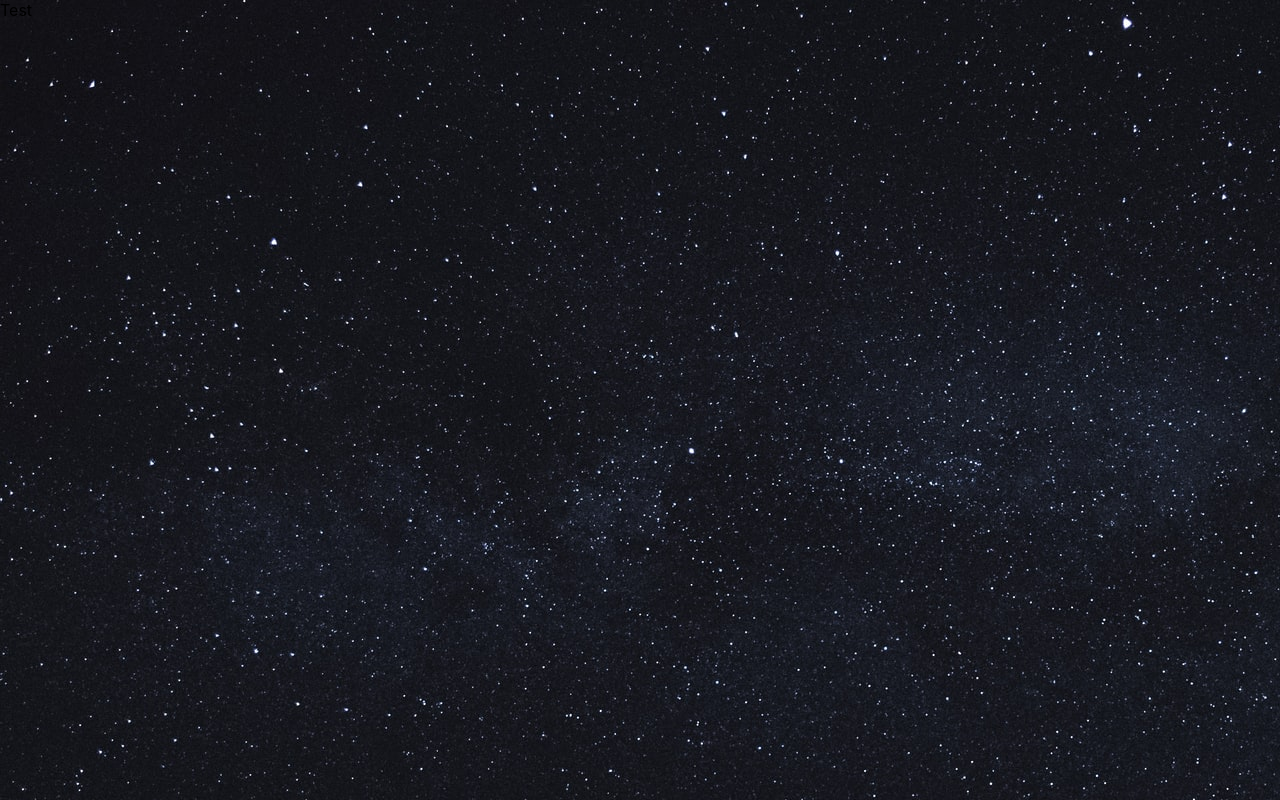
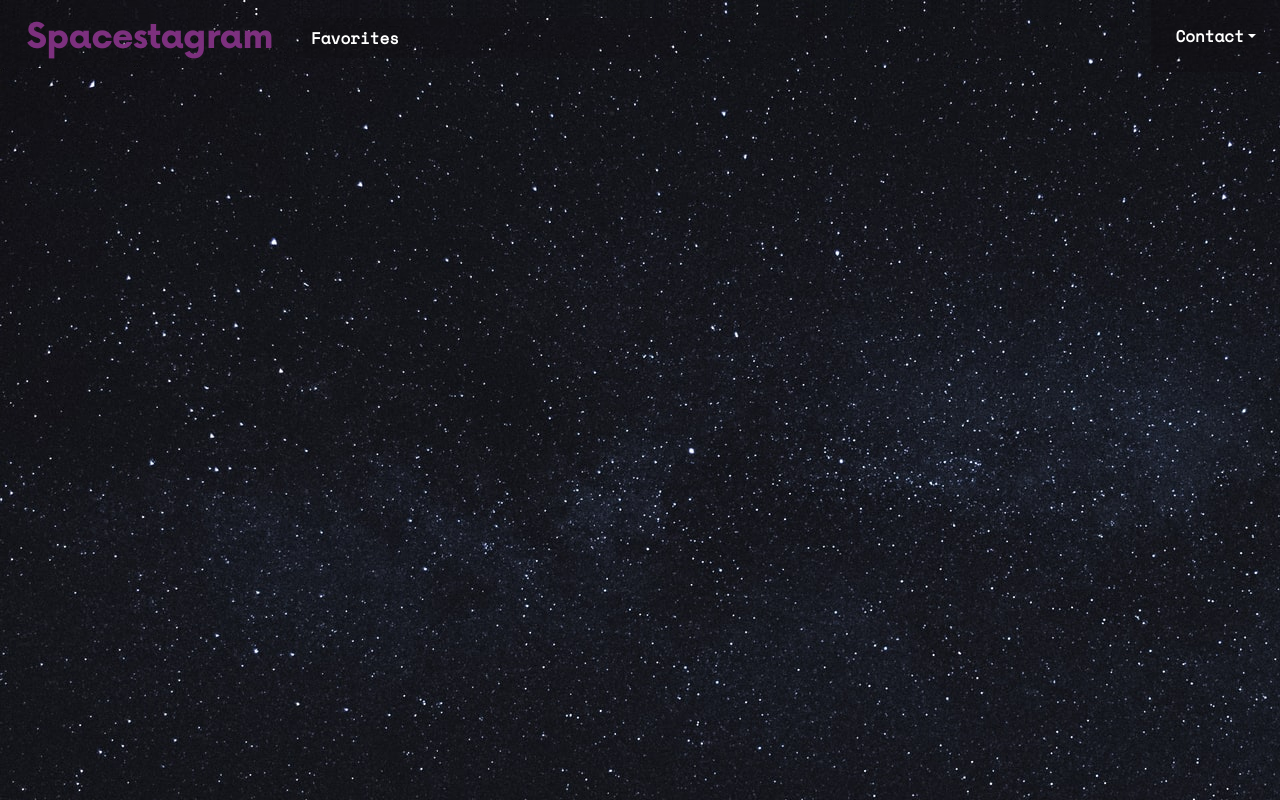
Before and after one commit to hblackmer/spacestagram, a React (Create React App) app: page / in a window 1280 px wide. Built offline with nearby package versions, Linux system fonts and the light colour scheme.

Commit message:
Added Navigation bar.

```diff
--- a/package.json
+++ b/package.json
@@ -12,6 +12,7 @@
     "react-dom": "^17.0.2",
     "react-router-dom": "5.3.0",
     "react-scripts": "5.0.0",
+    "reactstrap": "^9.0.1",
     "web-vitals": "^2.1.3"
   },
   "scripts": {
--- a/public/index.html
+++ b/public/index.html
@@ -6,6 +6,11 @@
     <meta name="viewport" content="width=device-width, initial-scale=1" />
     <meta name="theme-color" content="#000000" />
     <title>Spacestagram</title>
+
+    // Google Fonts
+    <link rel="preconnect" href="https://fonts.googleapis.com">
+    <link rel="preconnect" href="https://fonts.gstatic.com" crossorigin>
+    <link href="https://fonts.googleapis.com/css2?family=Space+Mono&display=swap" rel="stylesheet">
   </head>
   <body>
     <div id="root">
--- a/src/components/App/App.js
+++ b/src/components/App/App.js
@@ -1,4 +1,4 @@
-import React from 'react';
+import React, { Fragment } from 'react';
 import {
     BrowserRouter as Router,
     Route,
@@ -7,11 +7,16 @@ import {
 } from 'react-router-dom';
 
 import './App.css';
+import 'bootstrap/dist/css/bootstrap.min.css';
+
 import Main from '../Main/Main';
 import Saved from '../Saved/Saved';
+import Navigation from '../Navigation/Navigation';
 
 const App = () => {
     return (
+        <Fragment>
+            <Navigation />
             <Router className="App">
                 <Switch>
                     <Route path="/" exact>
@@ -23,6 +28,7 @@ const App = () => {
                     <Redirect to="/" />
                 </Switch>
             </Router>
+        </Fragment>
     );
 }
 
--- a/src/components/Main/Main.js
+++ b/src/components/Main/Main.js
@@ -5,7 +5,6 @@ import './Main.css';
 const Main = () => {
   return (
     <div>
-        Test
     </div>
   );
 }
--- /dev/null
+++ b/src/components/Navigation/Navigation.css
@@ -0,0 +1,5 @@
+a {
+    color: white !important;
+    font-family: 'Space Mono', monospace;
+    font-weight: bold;
+}
--- /dev/null
+++ b/src/components/Navigation/Navigation.js
@@ -0,0 +1,58 @@
+import React from 'react';
+import {
+    Navbar, NavbarBrand, NavbarToggler, Nav, NavLink, NavItem,
+    Collapse, UncontrolledDropdown, DropdownToggle, DropdownMenu, DropdownItem
+} from 'reactstrap';
+
+import './Navigation.css';
+import logo from '../img/spacestagram_name.png';
+
+const Navigation = () => {
+    return (
+        <div>
+            <Navbar
+                color="light"
+                expand="md"
+                fixed="top"
+            >
+                <NavbarBrand href="/">
+                    <img src={logo} alt="Logo" />
+                </NavbarBrand>
+                <NavbarToggler onClick={function noRefCheck() { }} />
+                <Collapse navbar>
+                    <Nav
+                        navbar
+                    >
+                        <NavItem>
+                            <NavLink href="/saved">
+                                Favorites
+                            </NavLink>
+                        </NavItem>
+                        <UncontrolledDropdown
+                        className="position-absolute top-0 end-0 p-3"
+                            inNavbar
+                            nav
+                        >
+                            <DropdownToggle
+                                caret
+                                nav
+                            >
+                                Contact
+                            </DropdownToggle>
+                            <DropdownMenu className="navItem">
+                                <DropdownItem href="https://www.linkedin.com/in/hblackmer/" target="_blank">
+                                    LinkedIn
+                                </DropdownItem>
+                                <DropdownItem href="https://github.com/hblackmer" target="_blank">
+                                    GitHub
+                                </DropdownItem>
+                            </DropdownMenu>
+                        </UncontrolledDropdown>
+                    </Nav>
+                </Collapse>
+            </Navbar>
+        </div>
+    );
+}
+
+export default Navigation;
```
Also changed, not shown: src/components/App/App.css (+4 -4 lines), src/components/img/spacestagram_name.png (added), 1 other file (tests, documents, lock files or other folders). Lines whose indentation alone changed are shown as unchanged.
